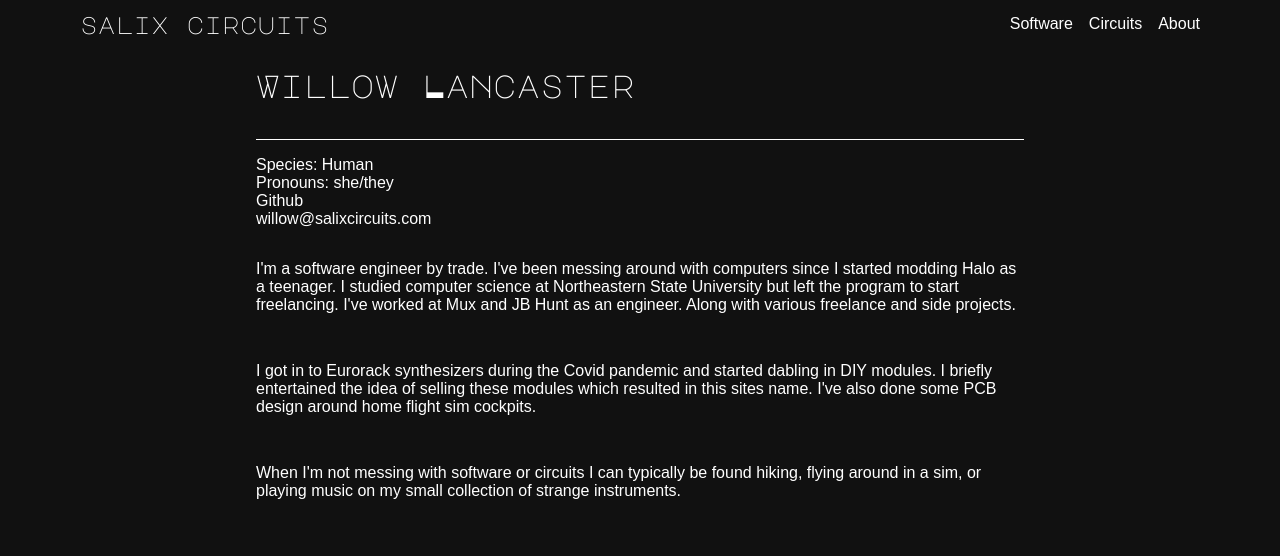
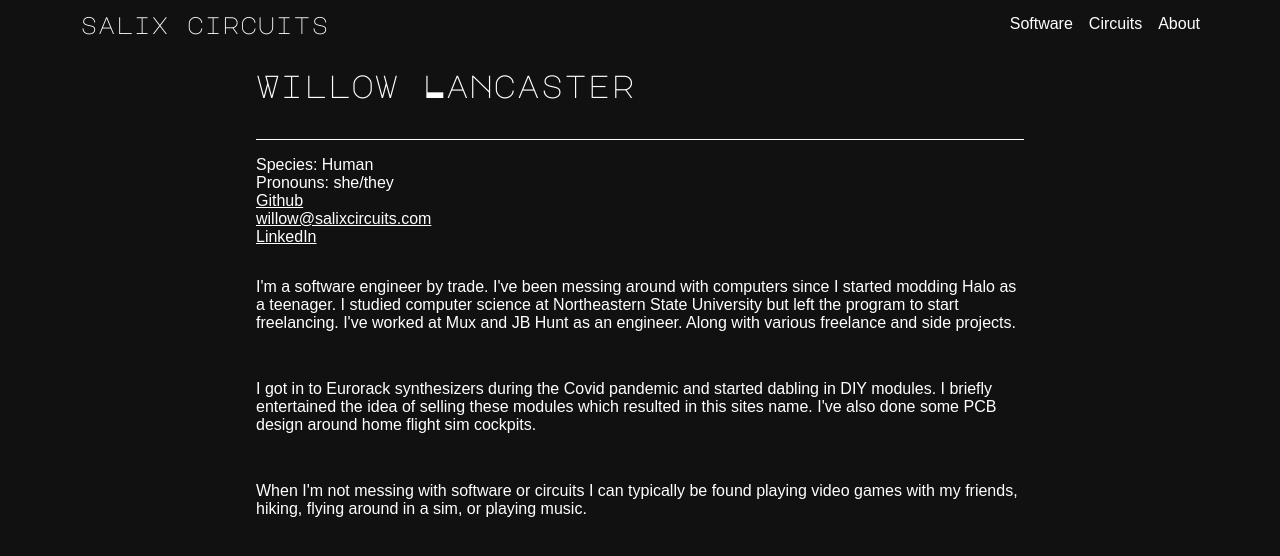
Before and after one commit to SalixArctica/personal-site, a Next.js app: page /about in a window 1280 px wide. Shown: the top 556 px of the page. Built offline with nearby package versions, Linux system fonts and the light colour scheme; a web font is replaced by a local one.

Commit message:
add links

```diff
--- a/components/Link.tsx
+++ b/components/Link.tsx
@@ -22,4 +22,11 @@ const StyledLink = ({ href, children }) => (
   </Link>
 )
 
+export const Anchor = styled.a`
+  text-decoration: underline;
+  & :hover {
+    font-weight: bold;
+  }
+`
+
 export default StyledLink
--- a/pages/about.tsx
+++ b/pages/about.tsx
@@ -1,5 +1,6 @@
 import styled from "styled-components";
 import { PageLayout } from "../components/LayoutComps";
+import { Anchor } from "../components/Link";
 
 const DetailTag = styled.p`
   margin: 0;
@@ -17,12 +18,13 @@ export default function About() {
       <Details>
         <DetailTag>Species: Human</DetailTag>
         <DetailTag>Pronouns: she/they</DetailTag>
-        <DetailTag>Github</DetailTag>
-        <DetailTag>willow@salixcircuits.com</DetailTag>
+        <Anchor href="https://github.com/SalixArctica"><DetailTag>Github</DetailTag></Anchor>
+        <Anchor href="mailto: willow@salixcircuits.com"><DetailTag>willow@salixcircuits.com</DetailTag></Anchor>
+        <Anchor href="https://www.linkedin.com/in/willowlancaster/"><DetailTag>LinkedIn</DetailTag></Anchor>
       </Details>
       <p>I'm a software engineer by trade. I've been messing around with computers since I started modding Halo as a teenager. I studied computer science at Northeastern State University but left the program to start freelancing. I've worked at Mux and JB Hunt as an engineer. Along with various freelance and side projects.</p>
       <p>I got in to Eurorack synthesizers during the Covid pandemic and started dabling in DIY modules. I briefly entertained the idea of selling these modules which resulted in this sites name. I've also done some PCB design around home flight sim cockpits.</p>
-      <p>When I'm not messing with software or circuits I can typically be found hiking, flying around in a sim, or playing music on my small collection of strange instruments.</p>
+      <p>When I'm not messing with software or circuits I can typically be found playing video games with my friends, hiking, flying around in a sim, or playing music.</p>
     </PageLayout>
   )
 }
--- a/pages/circuits.tsx
+++ b/pages/circuits.tsx
@@ -4,15 +4,15 @@ import { Col, PageLayout } from "../components/LayoutComps";
 const Software = () => {
   return (
     <PageLayout title="Circuits I've Made">
-      <Card img="FCU.png">
+      <Card img="FCU.png" href="https://oshwlab.com/salixarctica/autopilot">
         <h1>A320 FCU</h1>
         <p>A to-scale flight control unit for the Airbus A320, built to use with MobiFlight and Microsoft Flight Sim. Project WIP.</p>
       </Card>
-      <Card img="quadvca.png">
+      <Card img="quadvca.png" href="https://oshwlab.com/SalixArctica/quad-vca">
         <h1>Quad VCA</h1>
         <p>4 channel voltage controlled amplifier for Eurorack Synthesizers. It's a nice utility module and offered a step up in complexity and utility from the mixer</p>
       </Card>
-      <Card img="mixer.png">
+      <Card img="mixer.png" href="https://oshwlab.com/SalixArctica/mixer-schematic">
         <h1 >Simple Mixer</h1>
         <p>A dead simple 4 channel mixer for Eurorack Synthesizers. My first forray into PCB/Circuit Design</p>
       </Card>
```
Also changed, not shown: components/Card.tsx (+7 -4 lines), pages/software.tsx (+5 -6 lines).
